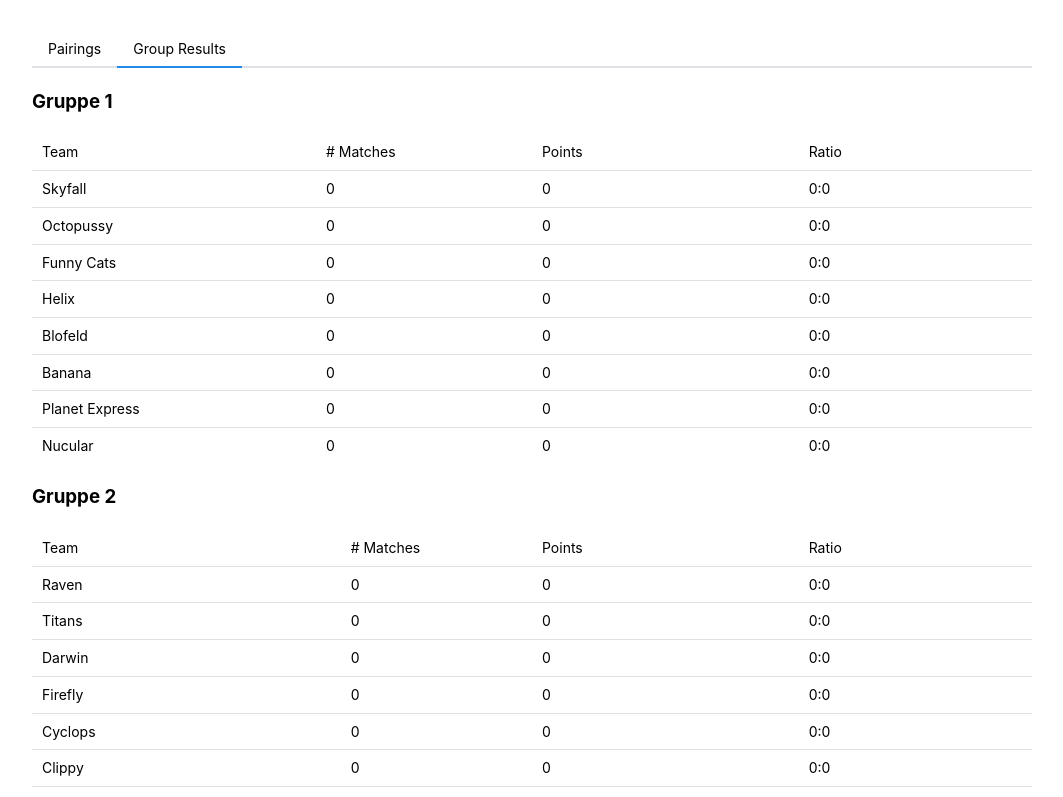
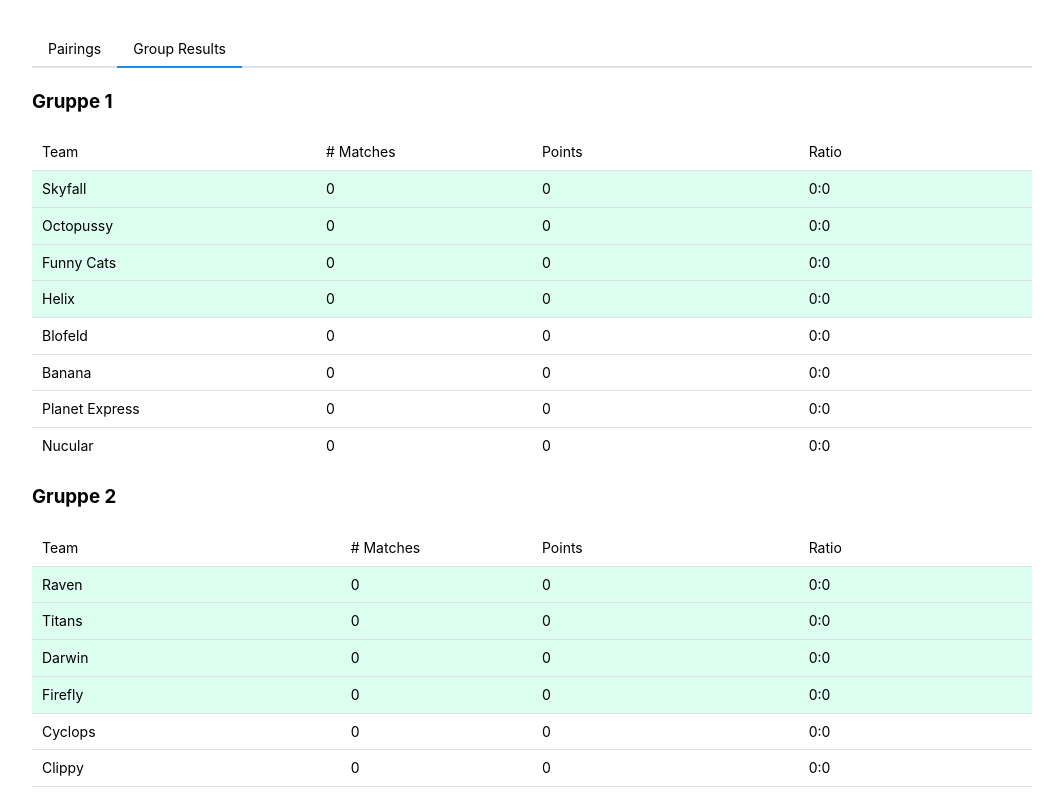
Before and after one commit to Nasicus/dgpdggtwc, a React (Vite) app: page / in a window 1280 px wide. Shown: the top 797 px of the page, without its empty margins (108-1171 px from the left). Built offline with nearby package versions, Linux system fonts and the light colour scheme.

Commit message:
add background colors

```diff
--- /dev/null
+++ b/src/groupResult.module.css
@@ -0,0 +1,3 @@
+.qualified {
+  background-color: rgb(220, 255, 241);
+}
--- a/src/groupResults.tsx
+++ b/src/groupResults.tsx
@@ -1,5 +1,6 @@
 import React, { FC } from "react";
 import { Table } from "@mantine/core";
+import classes from "./groupResult.module.css";
 
 export const GroupResults: FC = () => {
   return (
@@ -312,6 +313,10 @@ const Group4ResultTable: FC = () => {
   );
 };
 
+function getQualifiedClassName(i: number) {
+  return i < 4 ? classes.qualified : undefined;
+}
+
 const GroupResultTable: FC<{
   groupName: string;
   groupResult: {
@@ -380,10 +385,14 @@ const GroupResultTable: FC<{
             </Table.Tr>
           </Table.Thead>
           <Table.Tbody>
-            {sortedGroupNames.map((teamName) => (
+            {sortedGroupNames.map((teamName, i) => (
               <Table.Tr key={teamName}>
-                <Table.Td>{teamName}</Table.Td>
-                <Table.Td>{groupResult[teamName].matches}</Table.Td>
+                <Table.Td className={getQualifiedClassName(i)}>
+                  {teamName}
+                </Table.Td>
+                <Table.Td className={getQualifiedClassName(i)}>
+                  {groupResult[teamName].matches}
+                </Table.Td>
               </Table.Tr>
             ))}
           </Table.Tbody>
@@ -396,10 +405,12 @@ const GroupResultTable: FC<{
             </Table.Tr>
           </Table.Thead>
           <Table.Tbody>
-            {sortedGroupNames.map((teamName) => (
+            {sortedGroupNames.map((teamName, i) => (
               <Table.Tr key={teamName}>
-                <Table.Td>{groupResult[teamName].points}</Table.Td>
-                <Table.Td>
+                <Table.Td className={getQualifiedClassName(i)}>
+                  {groupResult[teamName].points}
+                </Table.Td>
+                <Table.Td className={getQualifiedClassName(i)}>
                   {groupResult[teamName].wins}:{groupResult[teamName].losses}
                 </Table.Td>
               </Table.Tr>
```
